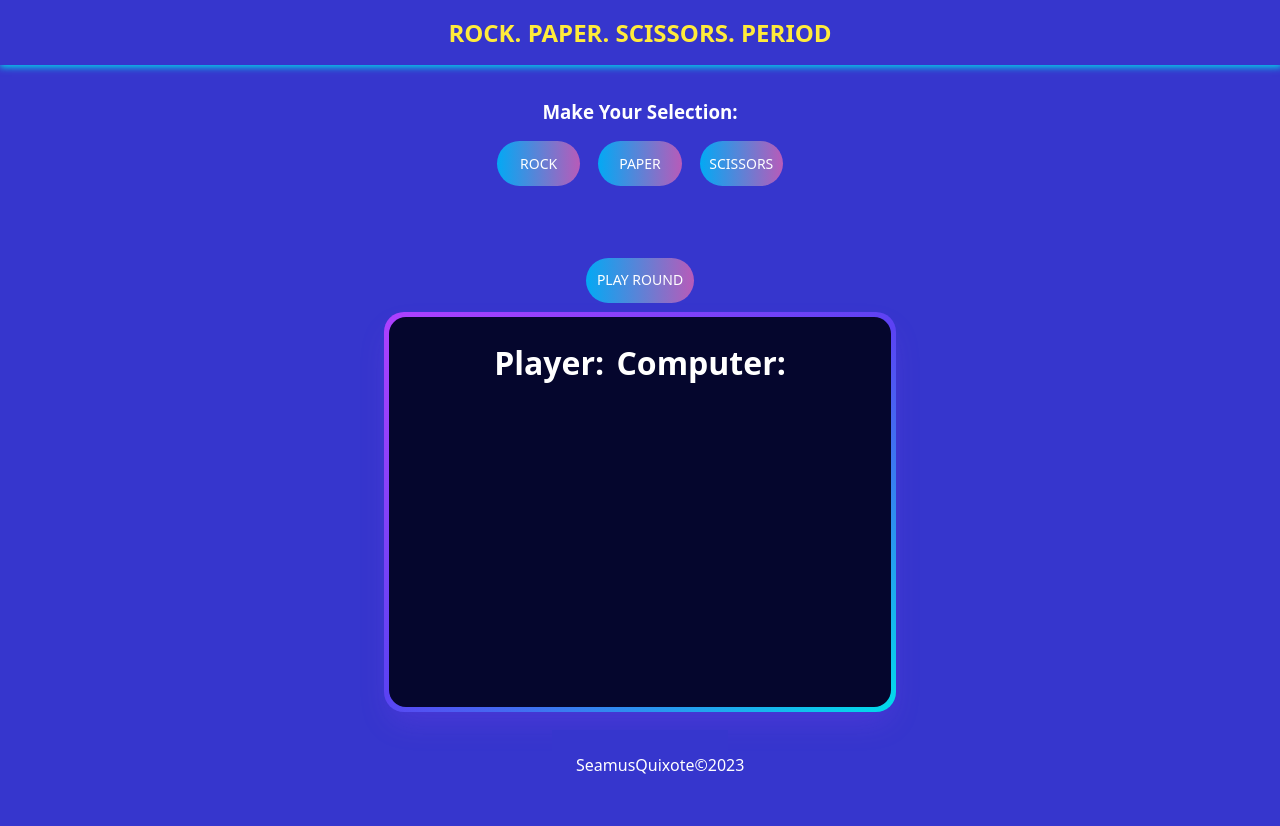
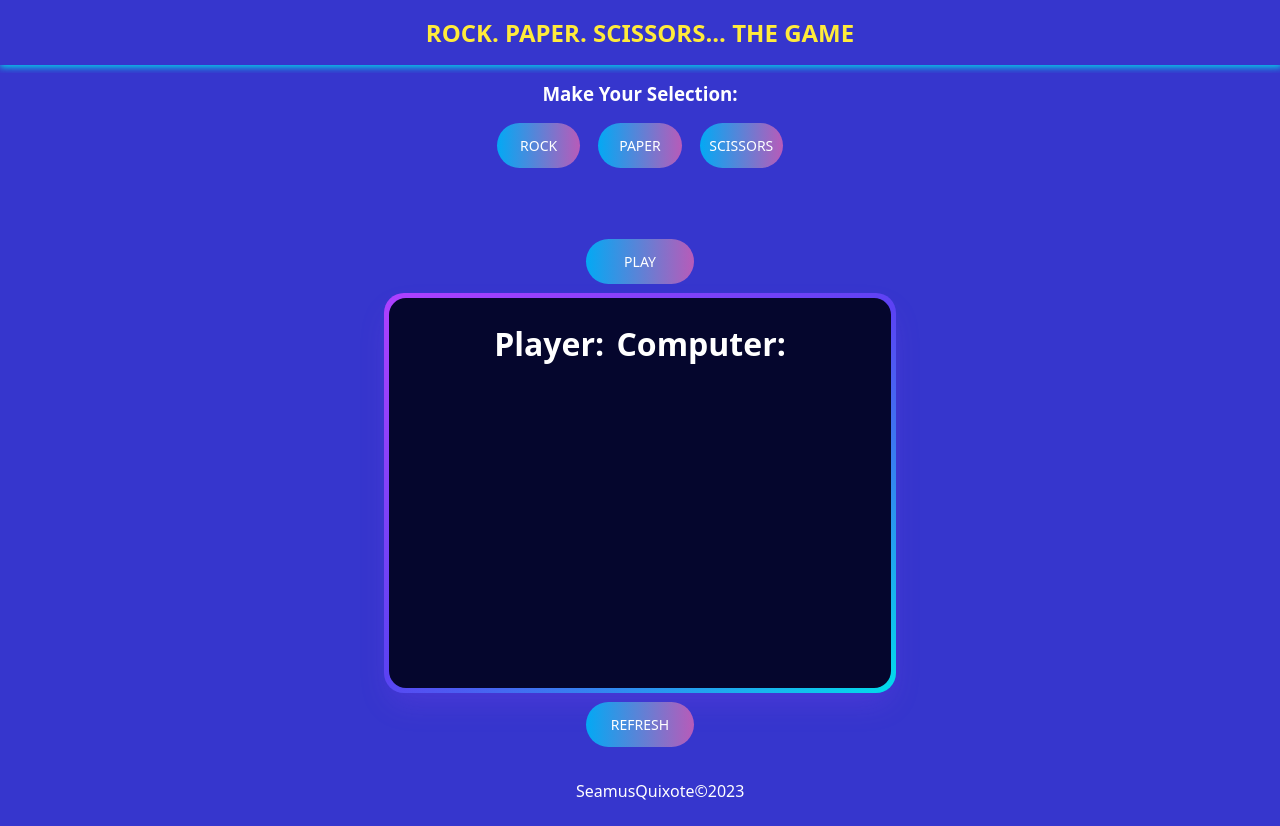
Before and after one commit to SalamanderCtesiphon/rock-paper-scissors.v2, a plain HTML site: page index.html in a window 1280 px wide. Before the commit the page ends 800 px from the top, so only its background shows below. Drawn offline with Linux system fonts and the light colour scheme.

Commit message:
completed the app

```diff
--- a/index.html
+++ b/index.html
@@ -9,7 +9,7 @@
 </head>
 <body>
   <header>
-    <h2>ROCK. PAPER. SCISSORS. PERIOD</h2>
+    <h2>ROCK. PAPER. SCISSORS... THE GAME</h2>
   </header>
 
   <div class="main">
@@ -24,7 +24,7 @@
       <h3 class="player"></h3>
     </div>
     <div class="display">
-      <button id="play">PLAY ROUND</button>
+      <button id="play">PLAY</button>
     </div>
     <div class="card">
 
@@ -42,6 +42,7 @@
       </div>
     </div>
   </div>
+  <button class="refresh">REFRESH</button>
   <div class="footer">
     <span><a href="https://github.com/SalamanderCtesiphon">SeamusQuixote </a>&copy; <div class="year"></div></span>
   </div>
```
